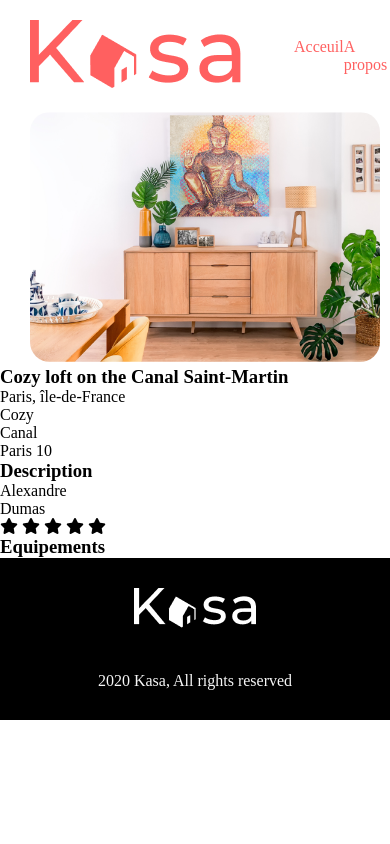
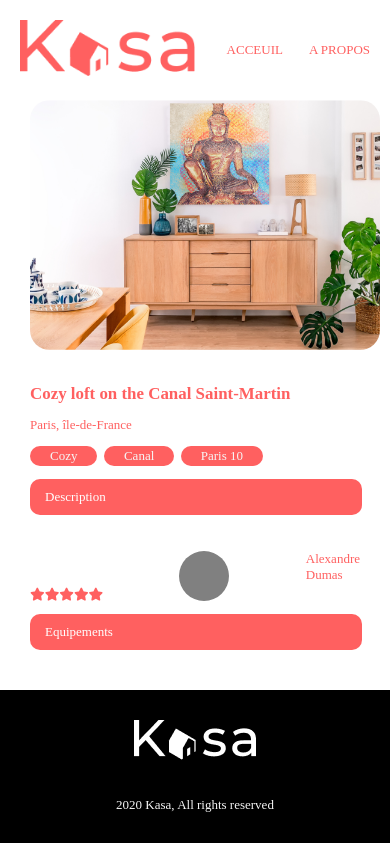
Before and after one commit to jawed92/P6-react, a plain HTML site: page presentation.html in a window 390 px wide. Drawn offline with Linux system fonts and the light colour scheme.

Commit message:
responsive

```diff
--- a/presentation.html
+++ b/presentation.html
@@ -11,56 +11,65 @@
 
 <body>
     <header>
+
+        <a href="index.html" class="logo">
+            <img src="./assets/LOGO.png" alt="Logo Kasa" class="logoResponsive" />
+        </a>
         <nav>
-            <div class="logo">
-                <img src="./assets/LOGO.png" alt="Logo Kasa" />
-            </div>
 
             <ul class="ulNav">
                 <li><a href="index.html">Acceuil</a></li>
                 <li><a href="about.html"> A propos</a></li>
             </ul>
         </nav>
+    </header>
     <div class="banner">
         <img src="./assets/baniere-presentation.png" alt="paysage" />
     </div>
-    </header>
 
-    <main>
-        <section>
-            <h3 class="description">Cozy loft on the Canal Saint-Martin</h3>
+
+    <main id="presentation">
+        <section class="sectionPresentation">
+            <h1 class="description">Cozy loft on the Canal Saint-Martin</h1>
             <p class="localisation">Paris, île-de-France</p>
             <ul class="avantages">
-                <li>Cozy</li>
-                <li>Canal</li>
-                <li>Paris 10</li>
+                <li class="liAvantages">Cozy</li>
+                <li class="liAvantages">Canal</li>
+                <li class="liAvantages">Paris 10</li>
             </ul>
             <div class="menu-description">
-                <h3>Description</h3>
+                <h2>Description</h2>
                 <p class="menu-roll">Lorem ipsum dolor sit, amet consectetur adipisicing elit. Reprehenderit iure minus
                     rerum odio? Voluptatibus recusandae nobis cum harum dignissimos dolor mollitia? Dolores omnis,
                     aperiam iusto ab reiciendis voluptas perferendis quae?</p>
             </div>
         </section>
-        <section>
-            <p>Alexandre <br> Dumas</p>
-            <div class="cercle"></div>
-            <div class="imageEtoile">
+        <section class="sectionEquipements">
+            <div class="prop">
+                <p class="propPrenom">Alexandre <br class="propNom"> Dumas</p>
+                <span class="cercle"></span>
+
+                <div class="etoile">
                     <i class="fas fa-star" aria-hidden="true"></i>
                     <i class="fas fa-star" aria-hidden="true"></i>
                     <i class="fas fa-star" aria-hidden="true"></i>
                     <i class="fas fa-star" aria-hidden="false"></i>
                     <i class="fas fa-star gris" aria-hidden="false"></i>
                 </div>
-            <h3>Equipements</h3>
+            </div>
+            <div class="menu-description">
+                <h2>Equipements</h2>
                 <p class="menu-roll">Lorem ipsum dolor sit, amet consectetur adipisicing elit. Reprehenderit iure minus
                     rerum odio? Voluptatibus recusandae nobis cum harum dignissimos dolor mollitia? Dolores omnis,
                     aperiam iusto ab reiciendis voluptas perferendis quae?</p>
+            </div>
         </section>
     </main>
     <footer>
         <div class="logoFooter">
-            <img src="./assets/LOGO-footer.png" alt="logo" />
+            <a href="index.html">
+                <img src="./assets/LOGO-footer.png" alt="Logo Kasa" />
+            </a>
         </div>
         <div class="copyright">
             <p>2020 Kasa, All rights reserved</p>
--- a/style.css
+++ b/style.css
@@ -6,14 +6,14 @@
 
 header {
     display: flex;
-    flex-direction: column;
+    flex-direction: row;
+    margin: 30px;
 }
 
 nav {
     display: flex;
-    justify-content: space-between;
-    margin: 20px 30px 20px 30px;
     align-items: center;
+    width: 50%;
 
 }
 
@@ -23,9 +23,10 @@ nav {
 
 .ulNav {
     display: flex;
-    justify-content: space-between;
-    width: 20%;
+    justify-content: flex-end;
     list-style-type: none;
+    width: 100%;
+    gap: 2rem;
 }
 
 header a {
@@ -127,3 +128,152 @@ footer {
     display: none;
 
 }
+
+/******* Presentation *******/
+
+#presentation {
+    display: flex;
+    justify-content: space-between;
+    align-items: center;
+    margin: 30px;
+}
+
+.sectionPresentation {
+    display: flex;
+    flex-direction: column;
+    gap: 0.5rem;
+    width: 50%;
+    height: 100%;
+}
+
+.description {
+    font-size: 1.3rem;
+    color: #FF6060;
+}
+
+.localisation {
+    color: #FF6060;
+}
+
+.avantages {
+    list-style-type: none;
+    display: flex;
+    flex-direction: row;
+    gap: 0.5rem;
+    font-size: 0.8rem;
+}
+
+.liAvantages {
+    padding: 2px 20px 2px 20px;
+    border-radius: 40px;
+    background-color: #FF6060;
+    color: #F6F6F6;
+}
+
+.menu-description {
+    width: 60%;
+    margin-bottom: 10px;
+    cursor: pointer;
+    background-color: #FF6060;
+    padding: 10px 20px 10px 15px;
+    border-radius: 10px;
+    color: #FFFFFF;
+}
+
+.menu-description h2 {
+    font-weight: normal;
+    font-size: 1rem;
+}
+
+.sectionEquipements {
+    display: flex;
+    flex-direction: column;
+    width: 50%;
+    gap: 1rem;
+    align-items: flex-end;
+    height: 100%;
+}
+
+.cercle {
+    width: 50px;
+    height: 50px;
+    background-color: grey;
+    border-radius: 50%;
+}
+
+.prop {
+    display: flex;
+    flex-direction: row;
+    justify-content: flex-end;
+}
+
+.propPrenom {
+    color: #FF6060;
+}
+
+.propNom {
+    color: #FF6060;
+}
+
+.etoile {
+    display: flex;
+    align-items: flex-end;
+    color: #FF6060;
+}
+
+/***************Mobile************/
+
+@media screen and (min-width: 320px) and (max-width:768px) {
+
+    * {
+        font-size: 13px;
+    }
+
+    /************Header************/
+
+    header {
+        display: flex;
+        flex-direction: row;
+        margin: 20px;
+    }
+
+    .logoResponsive {
+        width: 100%;
+    }
+
+    nav {
+        justify-content: flex-end;
+    }
+
+    .ulNav a {
+
+        text-transform: uppercase;
+    }
+
+    #presentation {
+        flex-direction: column;
+        align-items: baseline;
+        gap: 2rem;
+    }
+
+    .sectionPresentation {
+        width: 100%;
+        gap: 1rem;
+    }
+
+    .sectionEquipements {
+        width: 100%;
+        align-items: baseline;
+    }
+
+    .prop {
+        display: flex;
+        flex-direction: row-reverse;
+        width: 100%;
+        justify-content: space-between;
+    }
+
+    .menu-description {
+        width: 90%;
+    }
+}
```
Also changed, not shown: about.html (+6 -2 lines), index.html (+12 -8 lines). Lines whose indentation alone changed are shown as unchanged.
